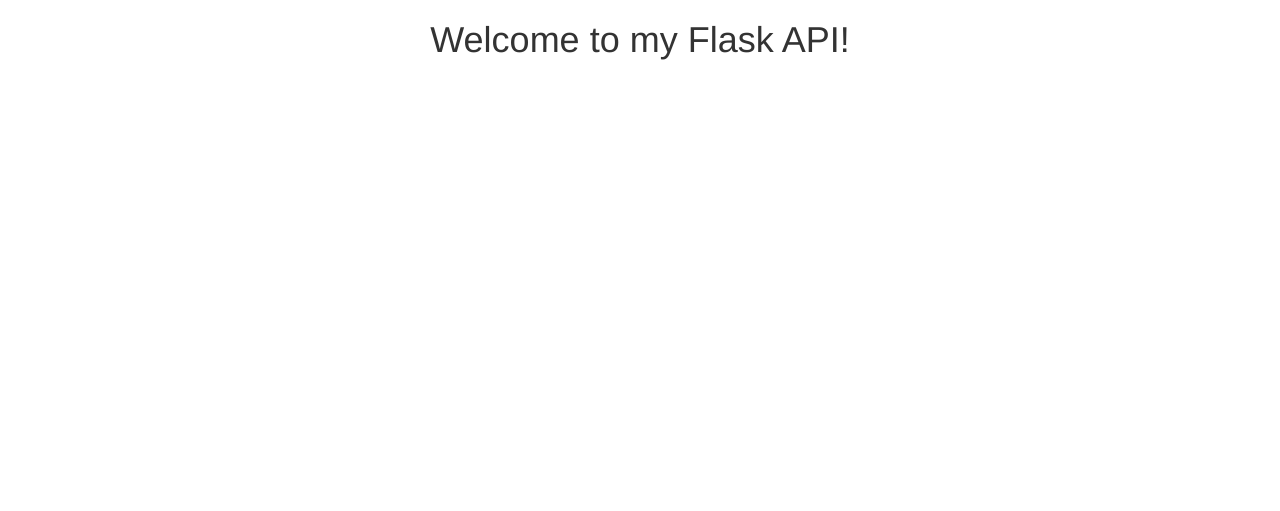
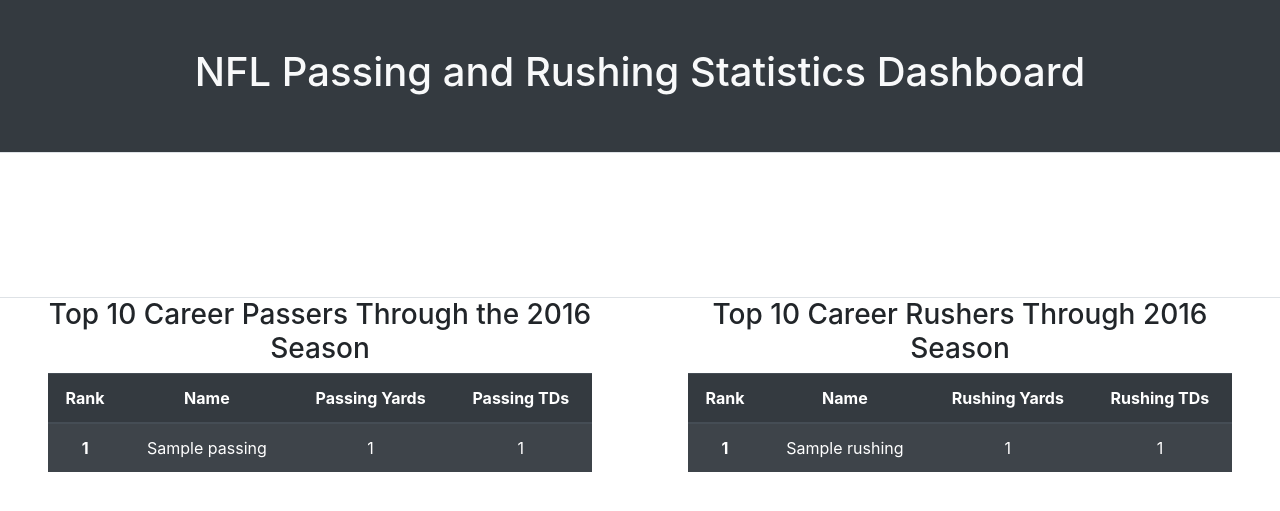
Before and after one commit to fshermann/nfl-offense-dashboard, a Flask app: page / in a window 1280 px wide. Shown: the top 511 px of the page. Run offline with Flask 2, Linux system fonts and the light colour scheme; tables that the repository leaves empty hold one stand-in row (values such as "Sample post"); parts of the project's set-up code (start-up, migrations or seed data) failed here and were passed over; some libraries are stand-ins or nearby versions.

Commit message:
Added visualizations.

```diff
--- a/app.py
+++ b/app.py
@@ -9,14 +9,48 @@ app = Flask(__name__, template_folder=os.path.abspath('static/templates')) # ref
 
 # setup database and sqlalchemy dependencies
 from sql_setup import setup_dependencies
-engine, session = setup_dependencies(app)
+engine, session, Passing, Rushing = setup_dependencies(app)
 
 # home route
 @app.route('/')
 def welcome():
-    '''Home page route.'''
+    '''Main Dashboard Route.'''
 
-    return render_template('index.html')
+    # get top 10 passers
+    passers = session.query(Passing).order_by(Passing.passing_yards.desc())[0:10]
+
+    # get top 10 rushers
+    rushers = session.query(Rushing).order_by(Rushing.rushing_yards.desc())[0:10]
+
+    return render_template('index.html', passers=passers, rushers=rushers)
+
+# passing yards per year data
+@app.route('/passing-yards-tds')
+def passing_yards_tds():
+
+    '''Returns JSON data of passing yards and touchdowns.'''
+
+    # import pandas
+    import pandas as pd
+
+    # group by
+    passing_yards = pd.read_sql_table('passing', engine)[['name', 'passing_yards', 'passing_tds']]
+
+    return passing_yards.to_json()
+
+# passing yards per year data
+@app.route('/rushing-yards-tds')
+def rushing_yards_tds():
+
+    '''Returns JSON data of passing yards and touchdowns.'''
+
+    # import pandas
+    import pandas as pd
+
+    # group by
+    rushing_yards = pd.read_sql_table('rushing', engine)[['name', 'rushing_yards', 'rushing_tds']]
+
+    return rushing_yards.to_json()
 
 def insert_data():
 
--- a/sql_setup.py
+++ b/sql_setup.py
@@ -43,4 +43,4 @@ def setup_dependencies(app):
         Rushing.__table__.create(bind=engine)
         session.commit()
 
-    return engine, session
+    return engine, session, Passing, Rushing
--- /dev/null
+++ b/static/js/plot.js
@@ -0,0 +1,90 @@
+var passing_layout = {
+    title: {
+        text: 'NFL Passing Yards Vs Passing Touchdowns',
+        font: {
+            family: 'Helvetica Neue',
+            size: 36
+        },
+        xref: 'paper',
+        x: 0.05,
+    },
+    xaxis: {
+        title: {
+            text: 'Passing Yards',
+            font: {
+                family: 'Helvetica Neue',
+                size: 24,
+                color: '#7f7f7f'
+            }
+        },
+    },
+    yaxis: {
+        title: {
+            text: 'Passing Touchdowns',
+            font: {
+                family: 'Helvetica Neue',
+                size: 24,
+                color: '#7f7f7f'
+            }
+        }
+    }
+}
+
+var rushing_layout = {
+    title: {
+        text: 'NFL Rushing Yards Vs Rushing Touchdowns',
+        font: {
+            family: 'Helvetica Neue',
+            size: 36
+        },
+        xref: 'paper',
+        x: 0.05,
+    },
+    xaxis: {
+        title: {
+            text: 'Rushing Yards',
+            font: {
+                family: 'Helvetica Neue',
+                size: 24,
+                color: '#7f7f7f'
+            }
+        },
+    },
+    yaxis: {
+        title: {
+            text: 'Rushing Touchdowns',
+            font: {
+                family: 'Helvetica Neue',
+                size: 24,
+                color: '#7f7f7f'
+            }
+        }
+    }
+}
+d3.json('https://hermann-nfl-offense-dashboard.herokuapp.com/passing-yards-tds').then((d) =>{
+    // create scatter plot
+    var passing_plot = document.getElementById('plot');
+    var trace = {
+        x: Object.values(d.passing_yards),
+        y: Object.values(d.passing_tds),
+        text: Object.values(d.name),
+        mode: 'markers',
+        type: 'scatter'
+    }
+    var data = [trace]
+    Plotly.newPlot(passing_plot, data, passing_layout)
+})
+
+d3.json('https://hermann-nfl-offense-dashboard.herokuapp.com/rushing-yards-tds').then((d) => {
+    // create scatter plot
+    var rushing_plot = document.getElementById('plot2');
+    var trace = {
+        x: Object.values(d.rushing_yards),
+        y: Object.values(d.rushing_tds),
+        text: Object.values(d.name),
+        mode: 'markers',
+        type: 'scatter'
+    }
+    var data = [trace]
+    Plotly.newPlot(rushing_plot, data, rushing_layout)
+})
--- a/static/templates/index.html
+++ b/static/templates/index.html
@@ -3,27 +3,84 @@
 <head>
     <meta charset="UTF-8">
     <meta name="viewport" content="width=device-width, initial-scale=1.0">
-    <title>Home</title>
-    <!-- Latest compiled and minified CSS -->
-    <link rel="stylesheet" href="https://stackpath.bootstrapcdn.com/bootstrap/3.4.1/css/bootstrap.min.css"
-        integrity="sha384-HSMxcRTRxnN+Bdg0JdbxYKrThecOKuH5zCYotlSAcp1+c8xmyTe9GYg1l9a69psu" crossorigin="anonymous">
-
-    <!-- Optional theme -->
-    <link rel="stylesheet" href="https://stackpath.bootstrapcdn.com/bootstrap/3.4.1/css/bootstrap-theme.min.css"
-        integrity="sha384-6pzBo3FDv/PJ8r2KRkGHifhEocL+1X2rVCTTkUfGk7/0pbek5mMa1upzvWbrUbOZ" crossorigin="anonymous">
-
-    <!-- Latest compiled and minified JavaScript -->
-    <script src="https://stackpath.bootstrapcdn.com/bootstrap/3.4.1/js/bootstrap.min.js"
-        integrity="sha384-aJ21OjlMXNL5UyIl/XNwTMqvzeRMZH2w8c5cRVpzpU8Y5bApTppSuUkhZXN0VxHd"
-        crossorigin="anonymous"></script>
+    <title>NFL Stats Dashboard</title>
+    <link rel="stylesheet" href="https://stackpath.bootstrapcdn.com/bootstrap/4.5.2/css/bootstrap.min.css"
+        integrity="sha384-JcKb8q3iqJ61gNV9KGb8thSsNjpSL0n8PARn9HuZOnIxN0hoP+VmmDGMN5t9UJ0Z" crossorigin="anonymous">
 </head>
 <body>
-    <div class="container">
+    <div class="container-fluid">
+        <div class="row py-5 mb-5 border-bottom bg-dark">
+            <div class="col text-center">
+                <h1 class="text-light">NFL Passing and Rushing Statistics Dashboard</h1>
+            </div>
+        </div>
         <div class="row">
-            <div class="col text-center">
-                <h1>Welcome to my Flask API!</h1>
+            <div id="plot" class="col-6 my-5 px-2 text-center"></div>
+            <div id="plot2" class="col-6 my-5 px-2 text-center"></div>
+        </div>
+
+        <div class="row border-top">
+            <div class="col-6 text-center px-5">
+                <h3>Top 10 Career Passers Through the 2016 Season</h3>
+                <table class="table table-striped table-dark">
+                    <thead>
+                        <tr>
+                            <th scope="col">Rank</th>
+                            <th scope="col">Name</th>
+                            <th scope="col">Passing Yards</th>
+                            <th scope="col">Passing TDs</th>
+                        </tr>
+                    </thead>
+                    <tbody>
+                        {% for passer in passers %}
+                        <tr>
+                            <th scope="row">{{loop.index}}</th>
+                            <td>{{passer.name}}</td>
+                            <td>{{passer.passing_yards}}</td>
+                            <td>{{passer.passing_tds}}</td>
+                        </tr>
+                        {% endfor %}
+                    </tbody>
+                </table>
+            </div>
+            <div class="col-6 text-center px-5">
+                <h3>Top 10 Career Rushers Through 2016 Season</h3>
+                <table class="table table-striped table-dark">
+                    <thead>
+                        <tr>
+                            <th scope="col">Rank</th>
+                            <th scope="col">Name</th>
+                            <th scope="col">Rushing Yards</th>
+                            <th scope="col">Rushing TDs</th>
+                        </tr>
+                    </thead>
+                    <tbody>
+                        {% for rusher in rushers %}
+                        <tr>
+                            <th scope="row">{{loop.index}}</th>
+                            <td>{{rusher.name}}</td>
+                            <td>{{rusher.rushing_yards}}</td>
+                            <td>{{rusher.rushing_tds}}</td>
+                        </tr>
+                        {% endfor %}
+                    </tbody>
+                </table>
             </div>
         </div>
     </div>
+
+    <!-- Latest compiled and minified JavaScript -->
+    <script src="https://code.jquery.com/jquery-3.5.1.slim.min.js"
+        integrity="sha384-DfXdz2htPH0lsSSs5nCTpuj/zy4C+OGpamoFVy38MVBnE+IbbVYUew+OrCXaRkfj"
+        crossorigin="anonymous"></script>
+    <script src="https://cdn.jsdelivr.net/npm/popper.js@1.16.1/dist/umd/popper.min.js"
+        integrity="sha384-9/reFTGAW83EW2RDu2S0VKaIzap3H66lZH81PoYlFhbGU+6BZp6G7niu735Sk7lN"
+        crossorigin="anonymous"></script>
+    <script src="https://stackpath.bootstrapcdn.com/bootstrap/4.5.2/js/bootstrap.min.js"
+        integrity="sha384-B4gt1jrGC7Jh4AgTPSdUtOBvfO8shuf57BaghqFfPlYxofvL8/KUEfYiJOMMV+rV"
+        crossorigin="anonymous"></script>
+    <script src="https://cdn.plot.ly/plotly-latest.min.js"></script>
+    <script src="https://d3js.org/d3.v5.min.js"></script>
+    <script src="static/js/plot.js"></script>
 </body>
 </html>
```
Also changed, not shown: readme.MD.
